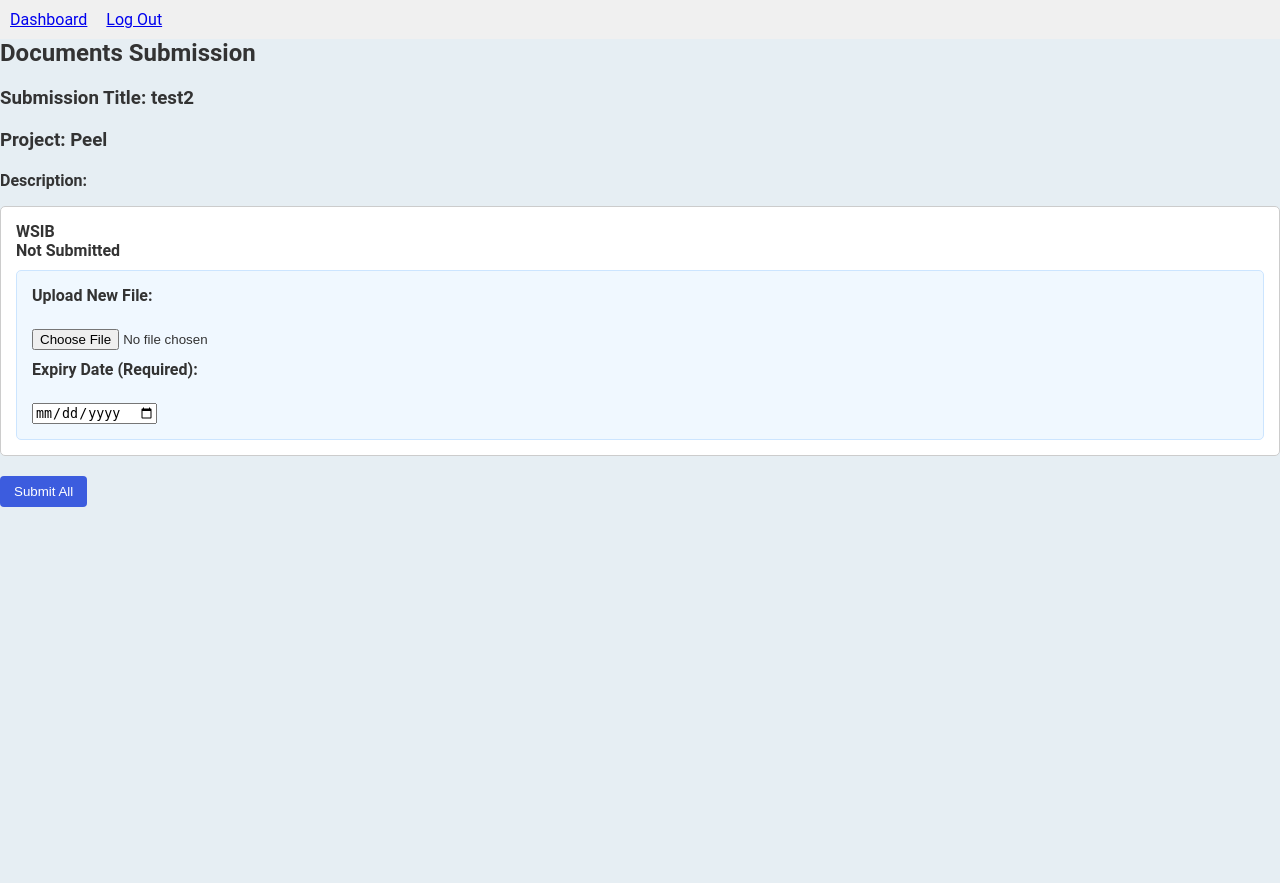
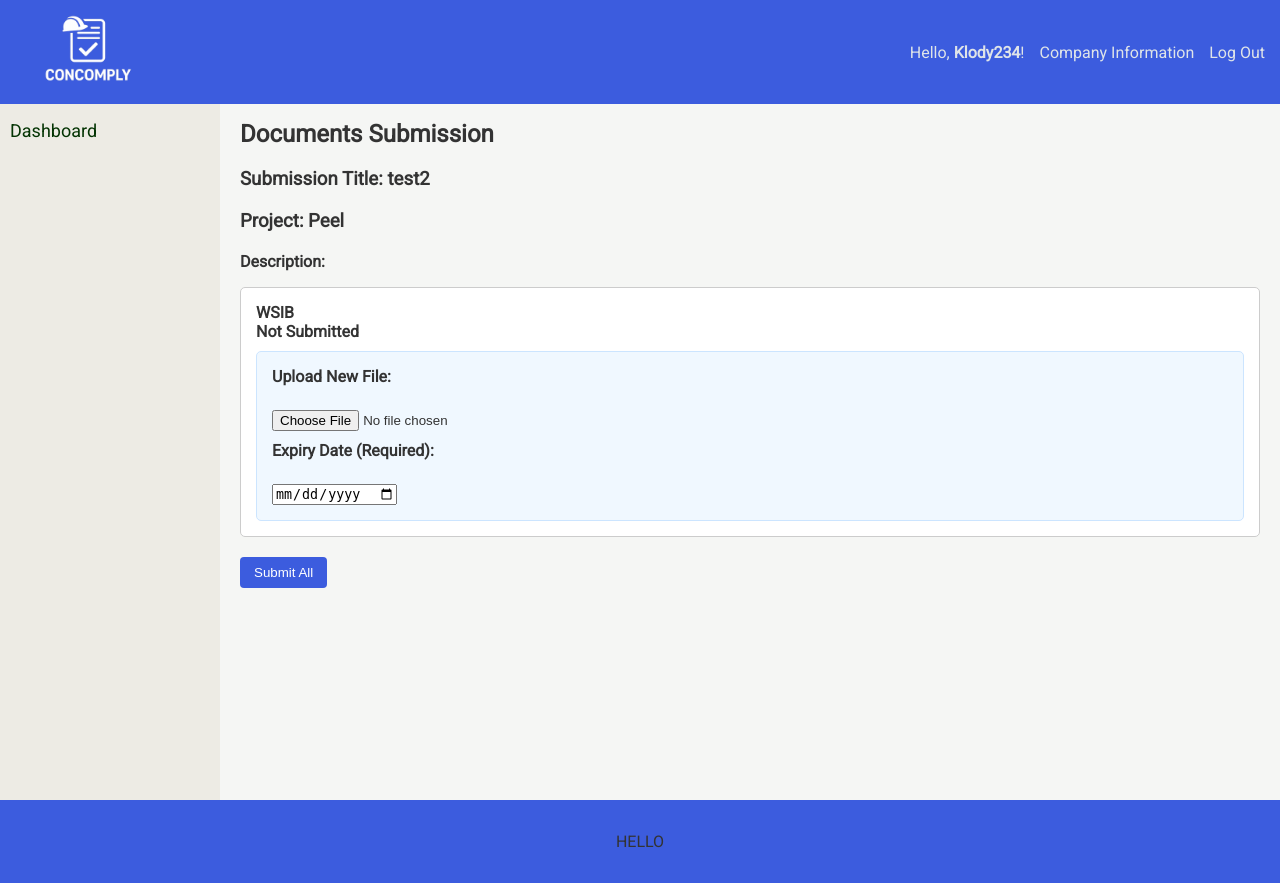
Before and after one commit to Klodmy/compliance, a Flask app: a page that uses templates/submission.html in a window 1280 px wide. Before the commit the page ends 507 px from the top, so only its background shows below. Run offline with Flask 3, Linux system fonts and the light colour scheme; a user stored in the database is signed in; data comes from the database, SQL or seed files in the repository; both versions use the stored data as it was after the commit; some libraries are stand-ins or nearby versions.

Commit message:
added layout for submitter

```diff
--- a/app.py
+++ b/app.py
@@ -825,6 +825,7 @@ def submitter_dashboard():
     # db call, gets admin's id
     db = get_db()
     submitter_id = session.get("id")
+    sub_user = db.execute("SELECT * FROM submitting_users WHERE id = ?", (submitter_id,)).fetchone()
 
 
     # redirect if not logged in
@@ -850,16 +851,19 @@ def submitter_dashboard():
     WHERE requests.submitter_id = ?
 """, (submitter_id,)).fetchall()
 
-    return render_template("submitter_dashboard.html", submitter=submitter, sub_requests=sub_requests)
+    return render_template("submitter_dashboard.html", submitter=submitter, sub_requests=sub_requests, sub_user=sub_user)
 
 
 
-    # page for the submission of the documents by the request
+# page for the submission of the documents by the request
 @app.route("/submission/<token>", methods=['GET', 'POST'])
 def submission(token):
 
     # call db
     db = get_db()
+
+    submitter_id = session.get("id")
+    sub_user = db.execute("SELECT * FROM submitting_users WHERE id = ?", (submitter_id,)).fetchone()
 
     # get data of the request
     doc_request = db.execute("SELECT * FROM requests WHERE token = ?", (token,)).fetchone()
@@ -966,7 +970,7 @@ def submission(token):
             })
 
 
-    return render_template("submission.html", project_name=project_name, doc_request=doc_request, required_docs=docs_to_display)
+    return render_template("submission.html", project_name=project_name, doc_request=doc_request, required_docs=docs_to_display, sub_user=sub_user)
 
 
 
@@ -1028,8 +1032,11 @@ def company_information():
     # connect db
     db = get_db()
 
+
+
     # get current user id
     user_id = session.get("id")
+    sub_user = db.execute("SELECT * FROM submitting_users WHERE id = ?", (user_id,)).fetchone()
 
     # redirects to login if none
     if not user_id:
@@ -1053,7 +1060,7 @@ def company_information():
     user = db.execute("SELECT * FROM submitting_users WHERE id = ?", (user_id,)).fetchone()
 
 
-    return render_template("sub_company_information.html", user=user)
+    return render_template("sub_company_information.html", user=user, sub_user=sub_user)
 
 
 
--- a/static/style.css
+++ b/static/style.css
@@ -285,6 +285,17 @@ table tr:hover {
 }
 
 
+ .upload-area {
+    margin-top: 10px;
+    padding: 15px;
+    background-color: #f0f8ff;
+    border: 1px solid #cce5ff;
+    border-radius: 5px;
+}
+
+.upload-area input[type="file"] {
+    margin-bottom: 10px;
+}
 
 
 /* Status colors */
--- /dev/null
+++ b/templates/sub_layout.html
@@ -0,0 +1,42 @@
+<!DOCTYPE html>
+<html lang="en">
+<head>
+    <meta charset="UTF-8">
+    <title>{% block title %}Admin Panel{% endblock %}</title>
+    <link rel="stylesheet" href="{{ url_for('static', filename='style.css') }}">
+    <link href="https://fonts.googleapis.com/css2?family=Roboto&display=swap" rel="stylesheet">
+</head>
+<body>
+    <div class="wrapper">
+        <header>
+            <a href="/admin" style="margin-left: 15px;">
+                <img src="{{ url_for('static', filename='concomply-logo.png') }}" alt="ConComply Logo" class="logo">
+            </a>
+            <p style="margin-left: auto;">Hello, <strong>{{ sub_user['name'] }}</strong>!</p>
+            <a href="/sub_company_information" style="margin-right: 15px; margin-left: 15px;">Company Information</a>
+            <a href="/logout" style="margin-right: 15px;">Log Out</a>
+        </header>
+
+        <!-- Layout (Sidebar + Main) -->
+        <div class="layout">
+            <!-- Sidebar -->
+            <div class="sidebar">
+                <div class="sidebar-items">
+                    <a href="/submitter_dashboard" style="margin-right: 15px; margin-top: 10px;">Dashboard</a>
+                </div>
+            </div>
+
+            <!-- Main Content Block -->
+            <div class="main-content">
+                {% block content %}{% endblock %}
+            </div>
+        </div>
+
+
+    </div>
+<!-- Footer -->
+    <footer>
+        <p>HELLO</p>
+    </footer>
+</body>
+</html>
--- a/templates/submission.html
+++ b/templates/submission.html
@@ -1,29 +1,8 @@
-<!DOCTYPE html>
-<html lang="en">
-<head>
-    <meta charset="UTF-8">
-    <title>Submit Required Documents</title>
-    <link rel="stylesheet" href="{{ url_for('static', filename='style.css') }}">
-    <style>
-        .upload-area {
-            margin-top: 10px;
-            padding: 15px;
-            background-color: #f0f8ff;
-            border: 1px solid #cce5ff;
-            border-radius: 5px;
-        }
+{% extends "sub_layout.html" %}
 
-        .upload-area input[type="file"] {
-            margin-bottom: 10px;
-        }
-    </style>
-</head>
-<body>
+{% block title %}Projects{% endblock %}
 
-    <nav style="background-color: #f0f0f0; padding: 10px;">
-        <a href="/submitter_dashboard" style="margin-right: 15px;">Dashboard</a>
-        <a href="/logout">Log Out</a>
-    </nav>
+{% block content %}
 
     <h2>Documents Submission</h2>
     <h3>Submission Title: {{ doc_request["name"] }}</h3>
@@ -89,5 +68,4 @@
         <button type="submit">Submit All</button>
     </form>
 
-</body>
-</html>
+{% endblock %}
```
Also changed, not shown: templates/sub_company_information.html (+8 -11 lines), templates/submitter_dashboard.html (+4 -15 lines), database.db.
